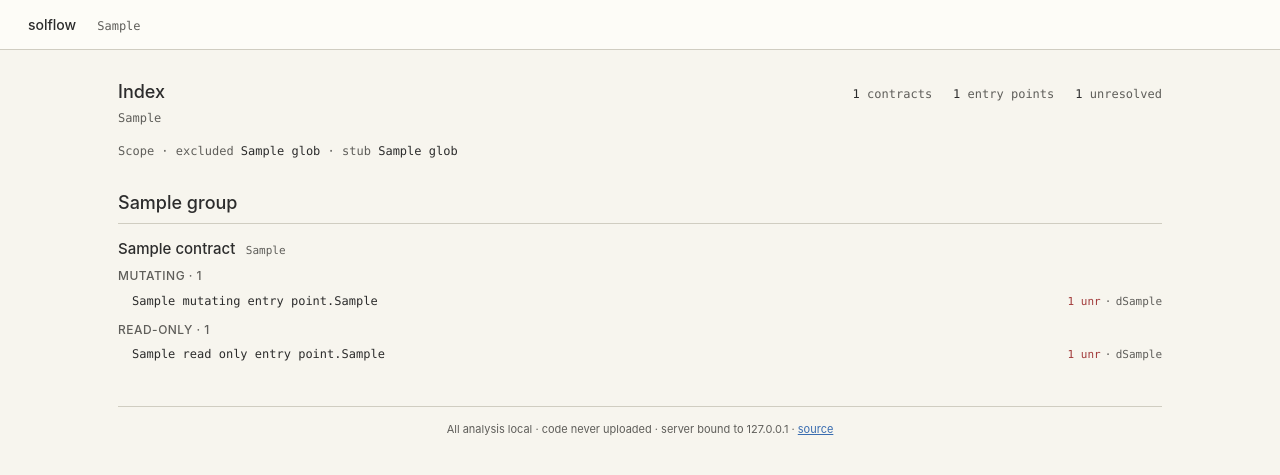
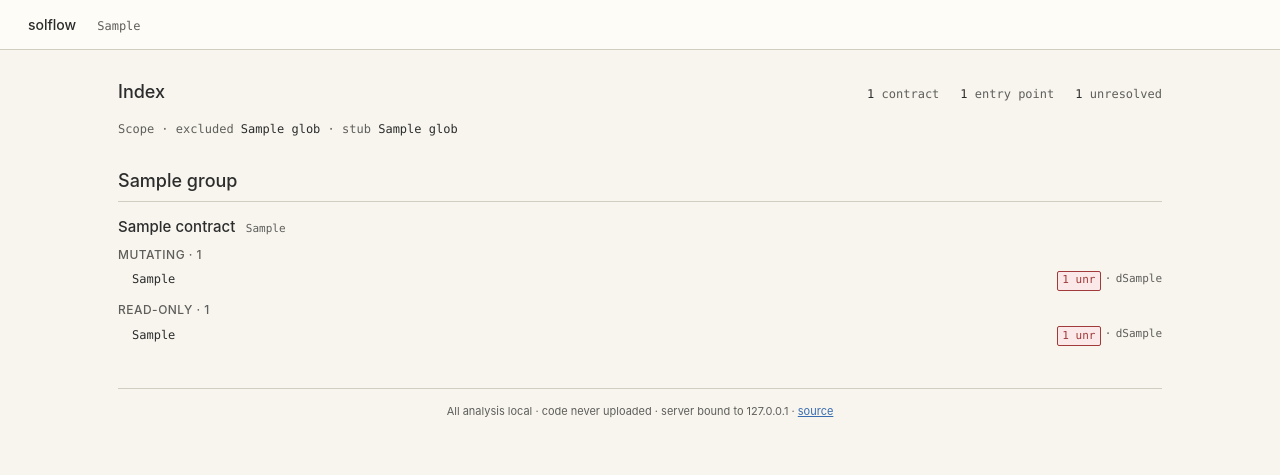
Before and after one commit to norah1499/solidity-flow-navigator, a Python web app: template src/solidity_flow_navigator/serve/templates/index.html in a window 1280 px wide. Shown: the top 475 px of the page. Run offline with Jinja, Linux system fonts and the light colour scheme; the template is opened without the code that fills it: most values are stand-ins (such as "Sample title", 1, 10 or a date in 2020).

Commit message:
index: drop path subtitle + Contract. prefix, modifier chips, pluralized counts, unr chip (spec §8.3 v0.11.0)
- Repo path renders once (site header); the index-local subtitle is gone.
- Entry rows drop the Contract. prefix — the block heading names the
  contract; declaration-form signature (with full parameter types for
  overload disambiguation) starts the row.
- Mutating rows render one chip per root modifier (names from the Flow
  root's modifier children via build_index._root_modifier_names);
  read-only rows deliberately render none — a chipless mutating row IS
  the unprotected-entry-point signal.
- Count labels pluralize ('1 contract', not '1 contracts').
- 'N unr' renders as a chip (unresolved-family fill + border).
+4 tests (incl. a synthetic one-contract app exercising the singular
label branch).

```diff
--- a/src/solidity_flow_navigator/serve/static/css/main.css
+++ b/src/solidity_flow_navigator/serve/static/css/main.css
@@ -175,12 +175,8 @@ code, pre { font-family: var(--font-mono); }
   color: var(--fg-muted);
 }
 
-.index-subtitle {
-  margin: 0.25rem 0 0;
-  font-family: var(--font-mono);
-  font-size: 12px;
-  color: var(--fg-muted);
-}
+/* v0.11.0: the .index-subtitle rule is gone with the duplicated repo-path
+   subtitle (spec §8.3) — the path renders once, in the site header. */
 
 /* v0.8.0 scope summary line: prefix + excluded globs + stub-paths section,
    chrome (Scope, separators, section labels) in --fg-muted; glob values
@@ -277,6 +273,23 @@ code, pre { font-family: var(--font-mono); }
   color: var(--fg-text);
 }
 
+/* v0.11.0: left-side group holding the signature link plus any modifier
+   chips, so .entry-row's space-between keeps the metadata column pinned
+   right with chips sitting immediately after the signature. */
+.entry-main {
+  display: inline-flex;
+  align-items: baseline;
+  gap: 0.5rem;
+  min-width: 0;
+}
+
+/* v0.11.0 modifier chips (spec §8.3): reuse the flow-page badge family
+   (.badge.badge-modifier provides the fill); this class only sizes the
+   chip for the index row context. */
+.entry-mod-chip {
+  flex-shrink: 0;
+}
+
 /* v0.8.0 per-entry metadata column. `N unr` carries the same red used by
    UnresolvedNode borders on Flow pages (--node-unresolved-border), so the
    visual cue rhymes between the index and the source body it points at.
@@ -291,8 +304,16 @@ code, pre { font-family: var(--font-mono); }
   gap: 0.3rem;
 }
 
+/* v0.11.0: `N unr` is a chip, not bare colored text — the unresolved count
+   is where the tool is blind, which is the first thing an auditor triages;
+   the fill + border make it scannable at a glance. Palette stays in the
+   --node-unresolved-* family (both modes defined), per §8.3. */
 .meta-unresolved {
   color: var(--node-unresolved-border);
+  background: var(--node-unresolved-bg);
+  border: 0.5px solid var(--node-unresolved-border);
+  border-radius: 2px;
+  padding: 0.05rem 0.3rem;
 }
 
 .meta-depth,
--- a/src/solidity_flow_navigator/serve/templates/index.html
+++ b/src/solidity_flow_navigator/serve/templates/index.html
@@ -8,14 +8,16 @@
     <h1 class="index-title">Index</h1>
     {# v0.10.4: native title tooltips on the stats and per-entry badges —
        the d{N} / "N unr" shorthand was unexplained anywhere in the UI. #}
+    {# v0.11.0: labels pluralize with their counts; the repo-path subtitle
+       that duplicated the site header's path is gone (spec §8.3). #}
     <ul class="index-counts">
       <li class="count-item" title="contracts with at least one externally callable entry point">
         <span class="count-value">{{ total_contracts }}</span>
-        <span class="count-label">contracts</span>
+        <span class="count-label">contract{{ 's' if total_contracts != 1 }}</span>
       </li>
       <li class="count-item" title="externally callable functions — one Flow page each">
         <span class="count-value">{{ total_entry_points }}</span>
-        <span class="count-label">entry points</span>
+        <span class="count-label">entry point{{ 's' if total_entry_points != 1 }}</span>
       </li>
       <li class="count-item" title="call sites no Flow could resolve to a function body (low-level calls, unbound interface calls)">
         <span class="count-value">{{ total_unresolved }}</span>
@@ -23,7 +25,6 @@
       </li>
     </ul>
   </div>
-  <p class="index-subtitle">{{ repo_path }}</p>
 </header>
 
 <p class="index-scope">
@@ -60,9 +61,17 @@
         <ul class="entry-list">
           {% for ep in contract.mutating_entry_points %}
           <li class="entry-row">
-            <a class="entry-link" href="{{ url_for('flow_page', url_id=ep.url_id) }}">
-              <code class="src">{{ ep.contract_name }}.{{ ep.signature_html | safe }}</code>
-            </a>
+            {# v0.11.0 (spec §8.3): no Contract. prefix — the block heading
+               names the contract; modifier chips render on mutating rows
+               only (no chips = unprotected mutating entry point). #}
+            <span class="entry-main">
+              <a class="entry-link" href="{{ url_for('flow_page', url_id=ep.url_id) }}">
+                <code class="src">{{ ep.signature_html | safe }}</code>
+              </a>
+              {%- for m in ep.modifier_names %}
+              <span class="badge badge-modifier entry-mod-chip" title="modifier {{ m }} guards this entry point">{{ m }}</span>
+              {%- endfor %}
+            </span>
             <span class="entry-meta">
               {%- if ep.unresolved_count > 0 -%}
                 <span class="meta-unresolved" title="{{ ep.unresolved_count }} unresolved call site(s) in this flow — rendered as red pills">{{ ep.unresolved_count }} unr</span>
@@ -81,9 +90,13 @@
         <ul class="entry-list">
           {% for ep in contract.read_only_entry_points %}
           <li class="entry-row">
-            <a class="entry-link" href="{{ url_for('flow_page', url_id=ep.url_id) }}">
-              <code class="src">{{ ep.contract_name }}.{{ ep.signature_html | safe }}</code>
-            </a>
+            {# v0.11.0: read-only rows carry no modifier chips (deliberate
+               asymmetry, spec §8.3) but share the entry-main wrapper. #}
+            <span class="entry-main">
+              <a class="entry-link" href="{{ url_for('flow_page', url_id=ep.url_id) }}">
+                <code class="src">{{ ep.signature_html | safe }}</code>
+              </a>
+            </span>
             <span class="entry-meta">
               {%- if ep.unresolved_count > 0 -%}
                 <span class="meta-unresolved" title="{{ ep.unresolved_count }} unresolved call site(s) in this flow — rendered as red pills">{{ ep.unresolved_count }} unr</span>
```
Also changed, not shown: src/solidity_flow_navigator/serve/app.py (+23 -1 lines), tests/serve/test_app.py (+130 -0 lines).
